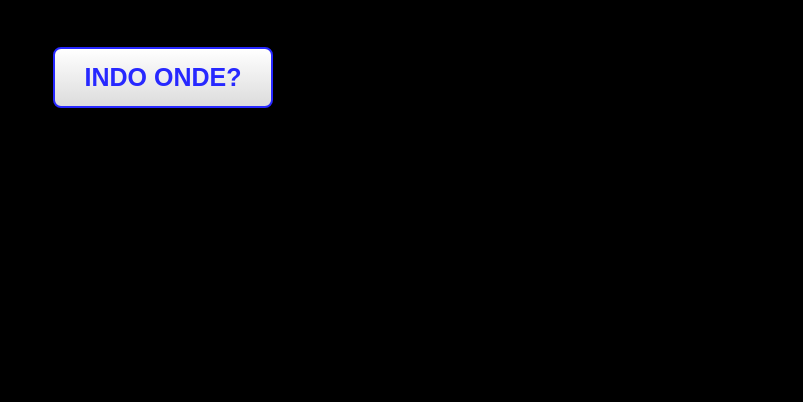
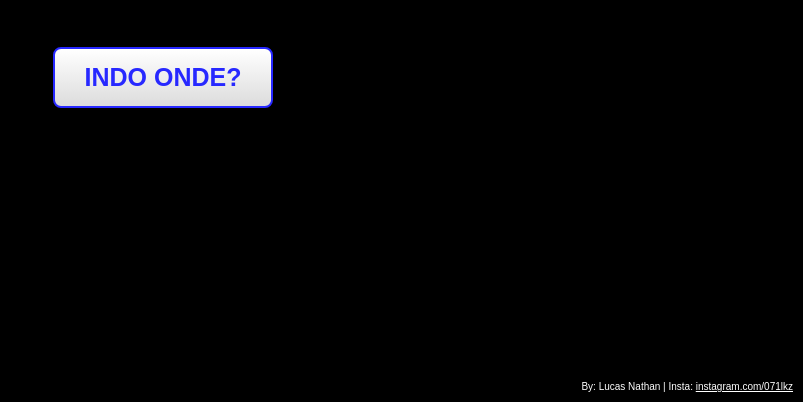
Before and after one commit to Mrrobot071/indo_ali, a plain HTML site: page index.html in a window 1280 px wide. Shown: the part 398-800 px from the top of the page, without its empty margins (477-1280 px from the left). Drawn offline with Linux system fonts and the light colour scheme.

Commit message:
Atualizar o index.html

```diff
--- a/index.html
+++ b/index.html
@@ -81,5 +81,6 @@
             }, 100);
         });
     </script>
+<div style="position: absolute; bottom: 10px; right: 10px; font-family: Arial, sans-serif; font-size: 10px; color: white;"> By: Lucas Nathan | Insta: <a href="https://instagram.com/071lkz" style="color: white; text-decoration: underline;">instagram.com/071lkz</a> </div>
 </body>
 </html>
```
